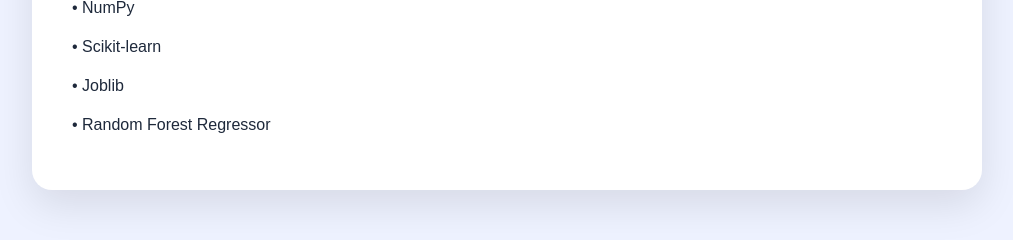
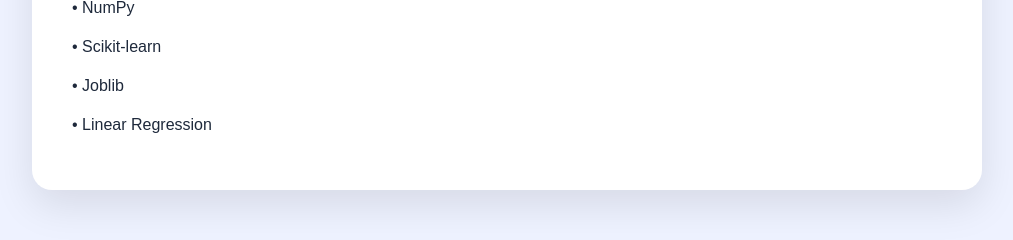
Before and after one commit to SnehaVerma16/AI-Rent-Predictor, a Flask app: page / in a window 1280 px wide. Shown: the part 1455-1695 px from the top of the page, without its empty margins (133-1146 px from the left). Run offline with Flask 3, Linux system fonts and the light colour scheme; parts of the project's set-up code (start-up, migrations or seed data) failed here and were passed over.

Commit message:
Updated technologies section

```diff
--- a/templates/index.html
+++ b/templates/index.html
@@ -454,7 +454,7 @@
 
     <p>• Joblib</p>
 
-    <p>• Random Forest Regressor</p>
+    <p>• Linear Regression</p>
 
 </div>
 
```
